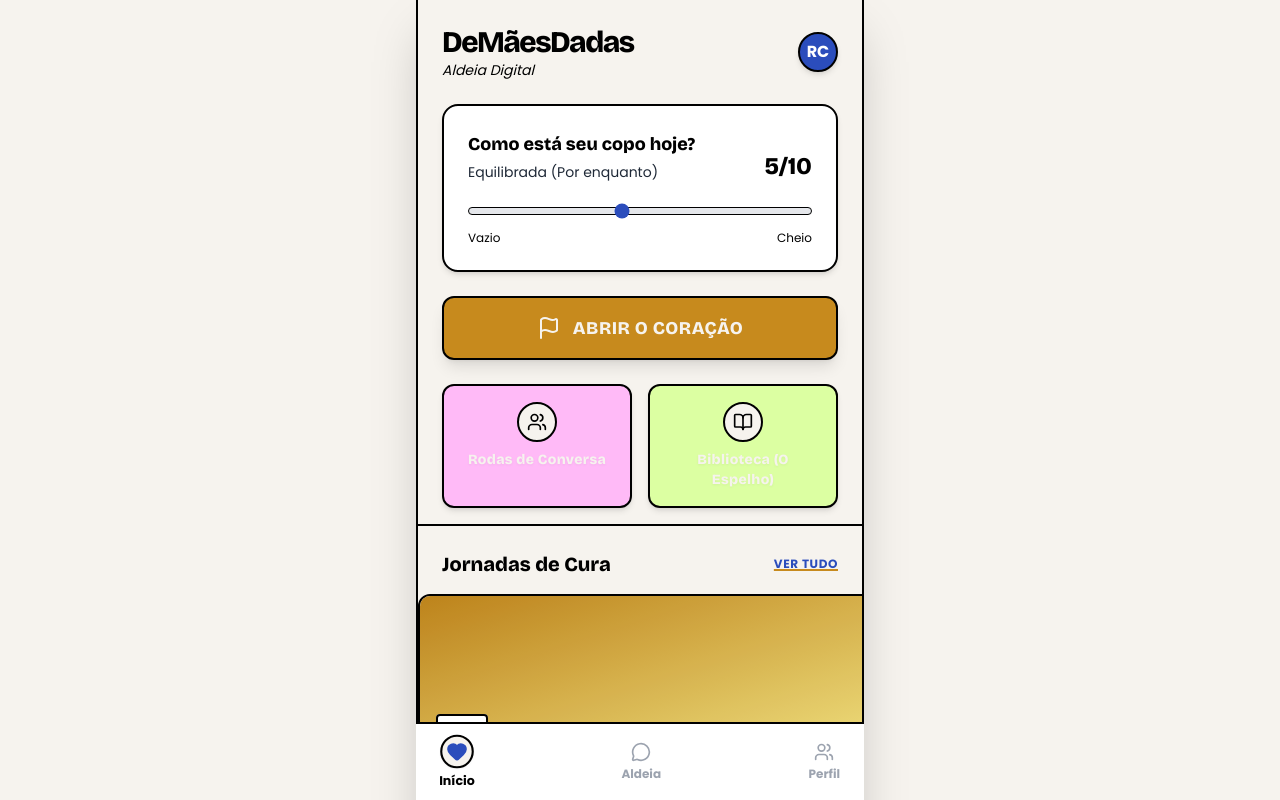
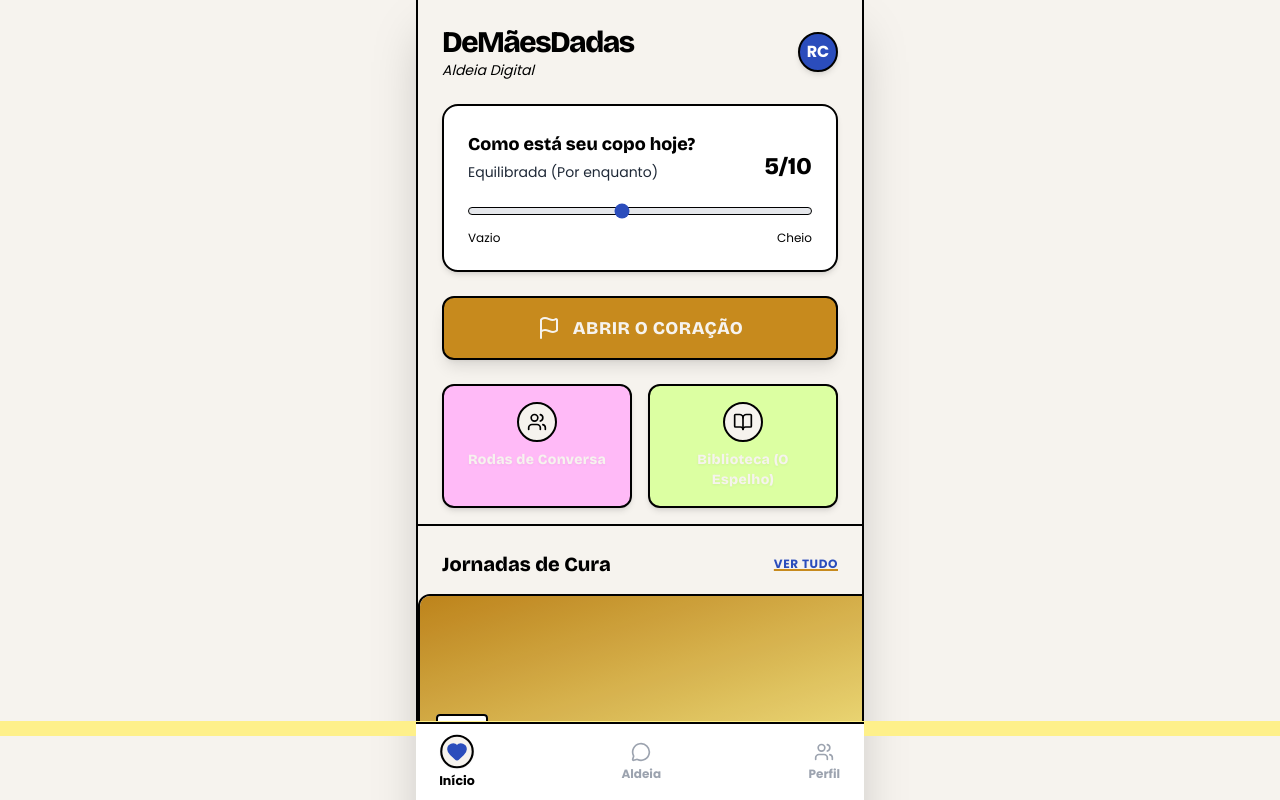
Before and after one commit to dmd-app/de-maes-dadas-app, a React (Vite) app: page / in a window 1280 px wide. Shown: the top 800 px of the page. Built offline with nearby package versions, Linux system fonts and the light colour scheme.

Commit message:
NUCLEAR RESET: Reinstall deps + Add Version Marker

```diff
--- a/src/App.jsx
+++ b/src/App.jsx
@@ -189,6 +189,9 @@ const App = () => {
       <ContentCarousel title="Encontre Sua Tribo" items={tribos} />
 
       {/* Footer Navigation */}
+      <div className="fixed bottom-16 left-0 right-0 text-center text-[10px] font-bold text-red-500 bg-yellow-200 z-50">
+        VERSÃO 2.0 - PELE NOVA (TESTE)
+      </div>
       <nav className="fixed bottom-0 left-0 right-0 bg-white border-t-2 border-black px-6 py-3 flex justify-between items-center text-xs font-bold text-gray-400 max-w-md mx-auto z-50">
         <button className="flex flex-col items-center gap-1 text-dmd-blue transform scale-105">
           <div className="p-1 bg-dmd-bg border-2 border-black rounded-full shadow-sm">
```
Also changed, not shown: 1 other file (tests, documents, lock files or other folders).
